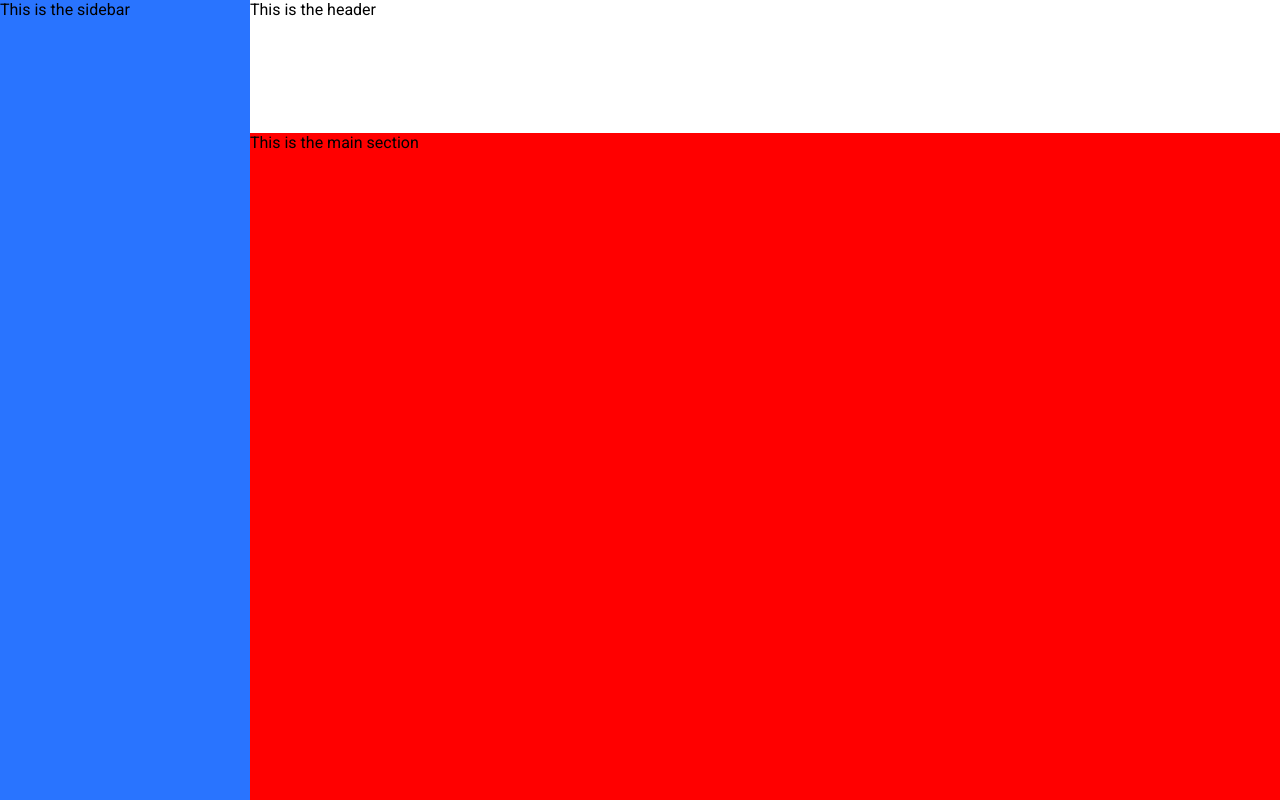
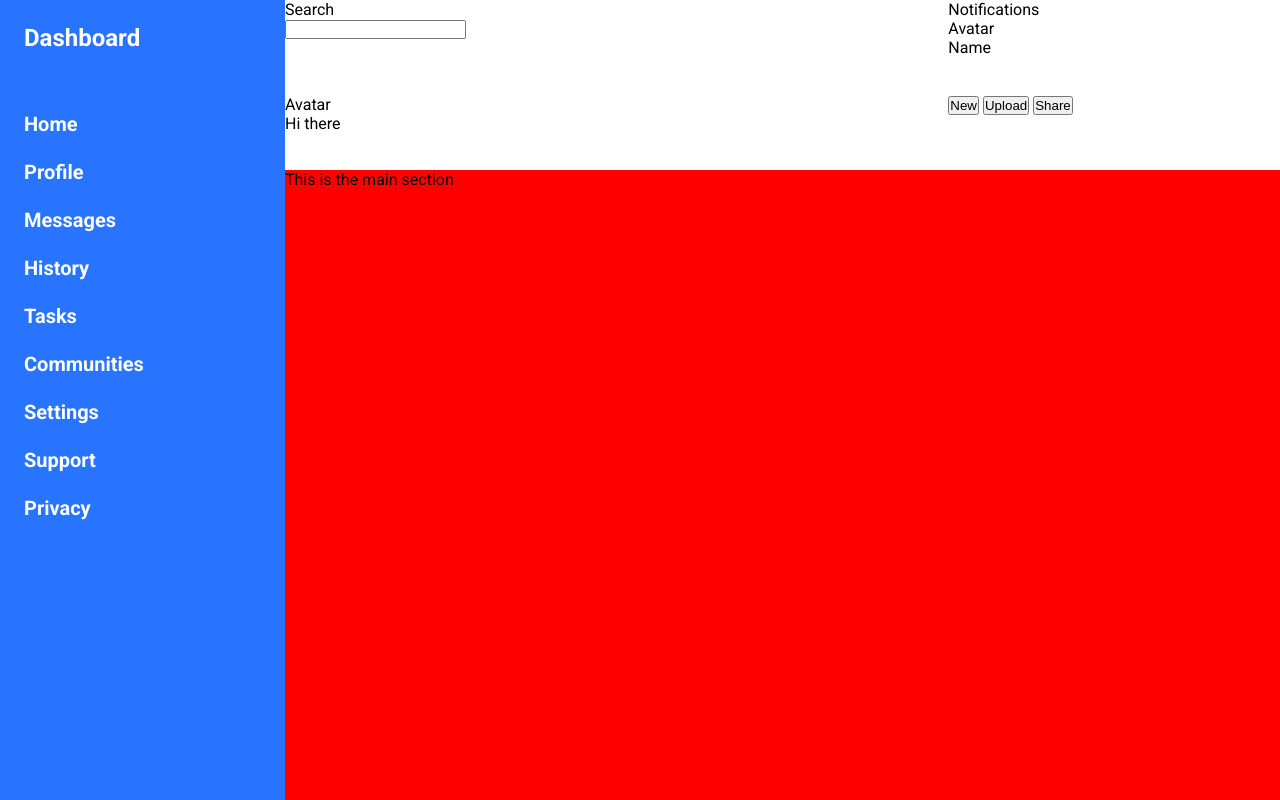
Before and after one commit to pablomattot/admin-dashboard, a plain HTML site: page index.html in a window 1280 px wide. Drawn offline with Linux system fonts and the light colour scheme.

Commit message:
Created grid layout for sidebar and header

```diff
--- a/index.html
+++ b/index.html
@@ -1,5 +1,6 @@
 <!DOCTYPE html>
 <html lang="en">
+
 <head>
     <meta charset="UTF-8">
     <meta http-equiv="X-UA-Compatible" content="IE=edge">
@@ -7,16 +8,44 @@
     <title>Admin Dashboard</title>
     <link rel="stylesheet" href="style.css">
 </head>
+
 <body>
 
     <div class="wrapper">
 
         <nav class="grid-row-span-2">
-            This is the sidebar
+            <h1>Dashboard</h1>
+            <a href="#">Home</a>
+            <a href="#">Profile</a>
+            <a href="#">Messages</a>
+            <a href="#">History</a>
+            <a href="#">Tasks</a>
+            <a href="#">Communities</a>
+            <a href="#">Settings</a>
+            <a href="#">Support</a>
+            <a href="#">Privacy</a>
         </nav>
 
         <header>
-            This is the header
+            <div class="search-bar grid-col-span-2">
+                <p>Search</p>
+                <input type="text" name="search" id="search">
+            </div>
+            <div class="account">
+                <p>Notifications</p>
+                <p>Avatar</p>
+                <p>Name</p>
+            </div>
+            <div class="welcome grid-col-span-2">
+                <p>Avatar</p>
+                <p>Hi there</p>
+            </div>
+            <div class="buttons">
+                <button>New</button>
+                <button>Upload</button>
+                <button>Share</button>
+            </div>
+
         </header>
 
         <main>
@@ -26,4 +55,5 @@
     </div>
 
 </body>
+
 </html>
--- a/style.css
+++ b/style.css
@@ -17,16 +17,37 @@ body {
 .wrapper {
     display: grid;
     height: 100%;
-    grid-template-columns: 250px 1fr;
-    grid-template-rows: 1fr 5fr;
+    grid-template-columns: 285px 1fr;
+    grid-template-rows: 170px 1fr;
 }
 
 .grid-row-span-2 {
     grid-row: span 2;
 }
 
+.grid-col-span-2 {
+    grid-column: span 2;
+}
+
 nav {
     background-color: #2974ff;
+    color: #FFF;
+    display: grid;
+    grid-template-rows: 4.5rem repeat(9, 2rem);
+    row-gap: 1rem;
+    padding: 1.5rem;
+}
+
+nav > a {
+    text-decoration: none;
+    color: #FFF;
+    font-weight: bold;
+    font-size: 1.25rem;
+}
+
+header {
+    display: grid;
+    grid-template-columns: repeat(3, 1fr);
 }
 
 main {
```
